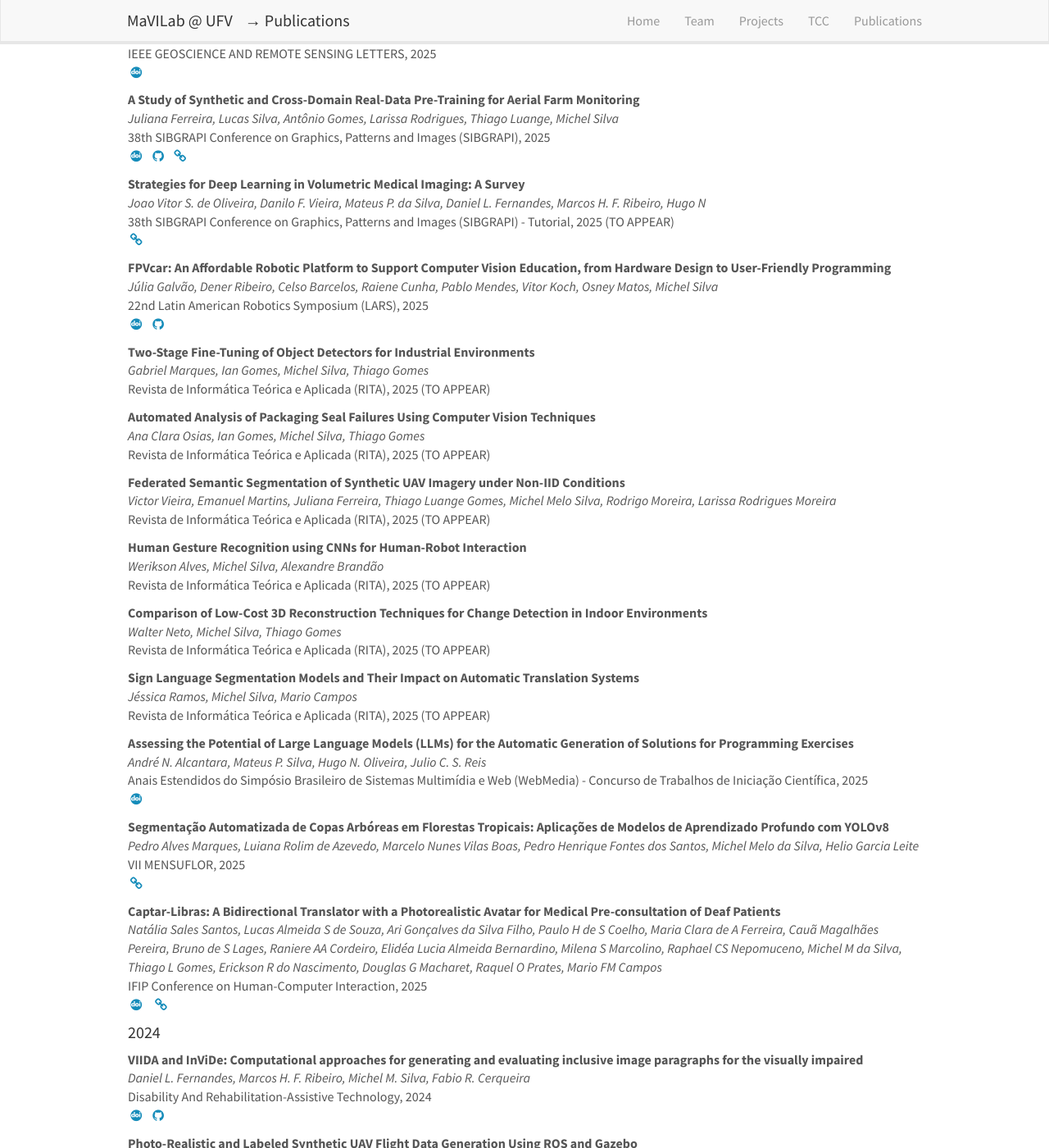
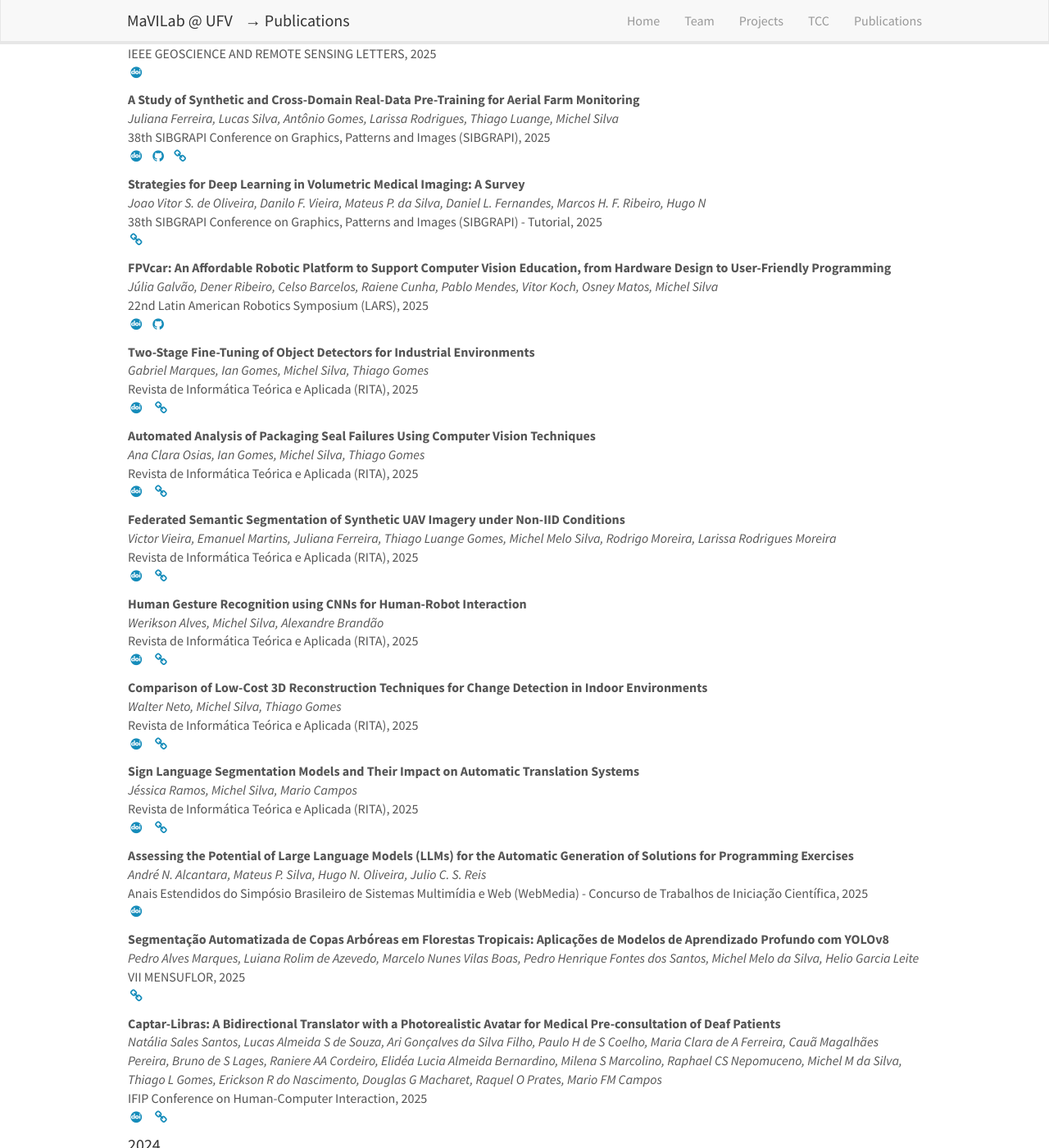
Before and after one commit to MaVILab-UFV/mavilab-ufv.github.io, a Jekyll site: the page built from _pages/publications.md, in a window 1280 px wide and 1400 px high, scrolled down 514 px. Shown: the whole window at 82% size. Built offline with Jekyll 4.4.1, drawn with Linux system fonts in a browser that asks for light colours; nearby versions of some CDN libraries; some web fonts are replaced; some of the changed text lies outside the part shown.

Commit message:
Update publication details and add DOIs
Updated publication details for various papers, removing 'TO APPEAR' from media fields and adding DOIs where applicable.

```diff
--- a/_data/pub_list.yml
+++ b/_data/pub_list.yml
@@ -2,10 +2,10 @@
   pubs:
   - title: "UnMimic: An Automatic Pipeline for Transferring Body Movements to a Photorealistic Unreal Avatar"
     authors: Luísa Ferreira, Gabriel Moreira, Mario Campos, Thiago Luange, Michel Silva
-    media: International Conference on Virtual Reality and Visualization, 2025 (TO APPEAR)
+    media: International Conference on Virtual Reality and Visualization, 2025
     links:
       url:
-      doi:
+      doi: https://doi.org/10.1109/ICVRV67992.2025.00174
       arxiv:
       youtube:
       github: https://github.com/MaVILab-UFV/UnMimic_ICVRV_2025
@@ -52,7 +52,7 @@
 
   - title: "Strategies for Deep Learning in Volumetric Medical Imaging: A Survey"
     authors: Joao Vitor S. de Oliveira, Danilo F. Vieira, Mateus P. da Silva, Daniel L. Fernandes, Marcos H. F. Ribeiro, Hugo N
-    media: 38th SIBGRAPI Conference on Graphics, Patterns and Images (SIBGRAPI) - Tutorial, 2025 (TO APPEAR)
+    media: 38th SIBGRAPI Conference on Graphics, Patterns and Images (SIBGRAPI) - Tutorial, 2025
     links:
       url: http://sibgrapi.sid.inpe.br/col/sid.inpe.br/sibgrapi/2025/09.15.00.46/doc/2025_SIBGRAPI_Tutorial_Medical_Camera_Ready%20(1).pdf
       doi:
@@ -72,60 +72,60 @@
 
   - title: "Two-Stage Fine-Tuning of Object Detectors for Industrial Environments"
     authors: Gabriel Marques, Ian Gomes, Michel Silva, Thiago Gomes
-    media: Revista de Informática Teórica e Aplicada (RITA), 2025 (TO APPEAR)
+    media: Revista de Informática Teórica e Aplicada (RITA), 2025
     links:
-      url:
-      doi:
+      url: https://seer.ufrgs.br/rita/article/view/150904
+      doi: https://doi.org/10.22456/2175-2745.150904
       arxiv:
       youtube:
       github:
 
   - title: "Automated Analysis of Packaging Seal Failures Using Computer Vision Techniques"
     authors: Ana Clara Osias, Ian Gomes, Michel Silva, Thiago Gomes
-    media: Revista de Informática Teórica e Aplicada (RITA), 2025 (TO APPEAR)
+    media: Revista de Informática Teórica e Aplicada (RITA), 2025
     links:
-      url:
-      doi:
+      url: https://seer.ufrgs.br/rita/article/view/150833
+      doi: https://doi.org/10.22456/2175-2745.150833
       arxiv:
       youtube:
       github:
 
   - title: "Federated Semantic Segmentation of Synthetic UAV Imagery under Non-IID Conditions"
     authors: Victor Vieira, Emanuel Martins, Juliana Ferreira, Thiago Luange Gomes, Michel Melo Silva, Rodrigo Moreira, Larissa Rodrigues Moreira
-    media: Revista de Informática Teórica e Aplicada (RITA), 2025 (TO APPEAR)
+    media: Revista de Informática Teórica e Aplicada (RITA), 2025
     links:
-      url:
-      doi:
+      url: https://seer.ufrgs.br/rita/article/view/150921
+      doi: https://doi.org/10.22456/2175-2745.150921
       arxiv:
       youtube:
       github:
 
   - title: "Human Gesture Recognition using CNNs for Human-Robot Interaction"
     authors: Werikson Alves, Michel Silva, Alexandre Brandão
-    media: Revista de Informática Teórica e Aplicada (RITA), 2025 (TO APPEAR)
+    media: Revista de Informática Teórica e Aplicada (RITA), 2025
     links:
-      url:
-      doi:
+      url: https://seer.ufrgs.br/rita/article/view/150950
+      doi: https://doi.org/10.22456/2175-2745.150950
       arxiv:
       youtube:
       github:
 
   - title: "Comparison of Low-Cost 3D Reconstruction Techniques for Change Detection in Indoor Environments"
     authors: Walter Neto, Michel Silva, Thiago Gomes
-    media: Revista de Informática Teórica e Aplicada (RITA), 2025 (TO APPEAR)
+    media: Revista de Informática Teórica e Aplicada (RITA), 2025
     links:
-      url:
-      doi:
+      url: https://seer.ufrgs.br/rita/article/view/150907
+      doi: https://doi.org/10.22456/2175-2745.150907
       arxiv:
       youtube:
       github:
 
   - title: "Sign Language Segmentation Models and Their Impact on Automatic Translation Systems"
     authors: Jéssica Ramos, Michel Silva, Mario Campos
-    media: Revista de Informática Teórica e Aplicada (RITA), 2025 (TO APPEAR)
+    media: Revista de Informática Teórica e Aplicada (RITA), 2025
     links:
-      url:
-      doi:
+      url: https://seer.ufrgs.br/rita/article/view/150939
+      doi: https://doi.org/10.22456/2175-2745.150939
       arxiv:
       youtube:
       github:
```
